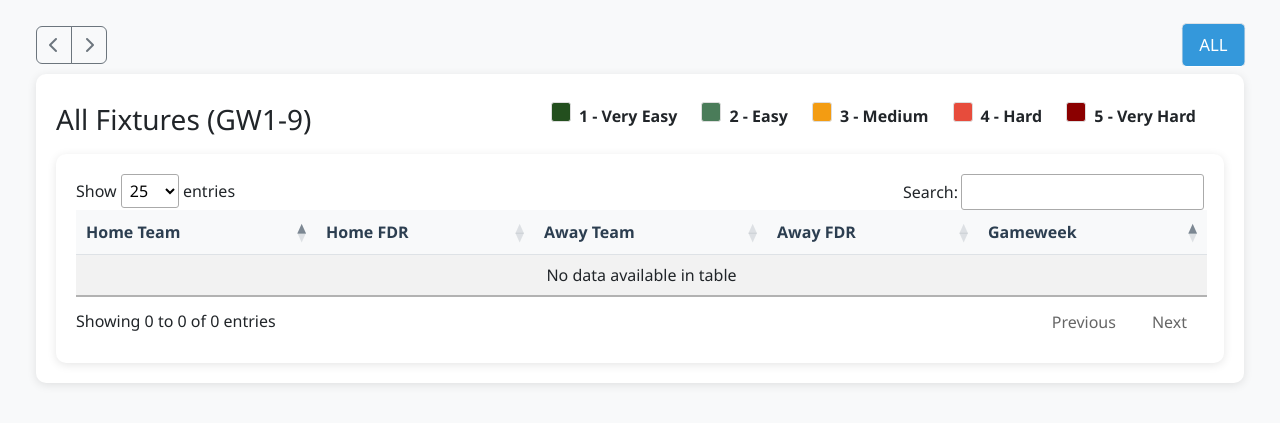
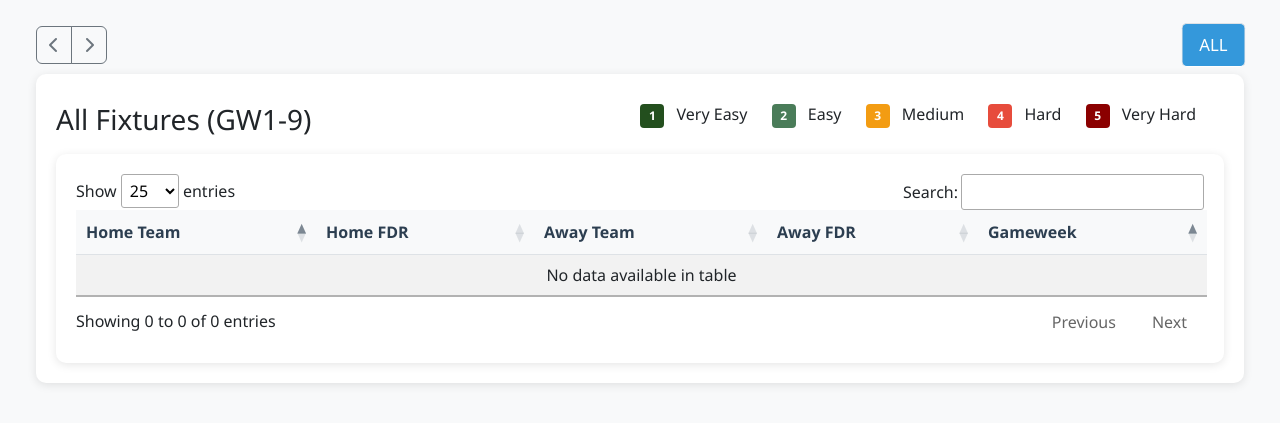
Before and after one commit to oos/FPL2, a Flask app: page /fdr in a window 1280 px wide. Shown: the part 80-503 px from the top of the page. Run offline with Flask 3, Linux system fonts and the light colour scheme; data that the repository does not hold is empty; some libraries are stand-ins or nearby versions.

Commit message:
ui(fdr): legend numbers inside colored boxes; remove dash; make labels normal weight

```diff
--- a/templates/fdr.html
+++ b/templates/fdr.html
@@ -76,12 +76,17 @@
             transform: scale(1.05);
         }
         .legend-color {
-            display: inline-block;
-            width: 20px;
-            height: 20px;
-            border-radius: 3px;
+            display: inline-flex;
+            align-items: center;
+            justify-content: center;
+            width: 24px;
+            height: 24px;
+            border-radius: 4px;
             margin-right: 8px;
-            border: 1px solid #ddd;
+            color: #ffffff;
+            font-weight: 600;
+            font-size: 12px;
+            border: none;
             transition: all 0.3s ease;
         }
         .legend-color:hover {
@@ -168,11 +173,11 @@
                     <div class="d-flex justify-content-between align-items-center mb-2">
                         <h3 class="mb-0">All Fixtures (GW1-9)</h3>
                         <div class="legend d-inline-block p-2 m-0" style="box-shadow:none; background:transparent;">
-                            <span class="legend-item"><span class="legend-color" style="background-color: #234f1e;"></span><strong>1 - Very Easy</strong></span>
-                            <span class="legend-item"><span class="legend-color" style="background-color: #4a7c59;"></span><strong>2 - Easy</strong></span>
-                            <span class="legend-item"><span class="legend-color" style="background-color: #f39c12;"></span><strong>3 - Medium</strong></span>
-                            <span class="legend-item"><span class="legend-color" style="background-color: #e74c3c;"></span><strong>4 - Hard</strong></span>
-                            <span class="legend-item"><span class="legend-color" style="background-color: #8b0000;"></span><strong>5 - Very Hard</strong></span>
+                            <span class="legend-item"><span class="legend-color" style="background-color: #234f1e;">1</span> Very Easy</span>
+                            <span class="legend-item"><span class="legend-color" style="background-color: #4a7c59;">2</span> Easy</span>
+                            <span class="legend-item"><span class="legend-color" style="background-color: #f39c12;">3</span> Medium</span>
+                            <span class="legend-item"><span class="legend-color" style="background-color: #e74c3c;">4</span> Hard</span>
+                            <span class="legend-item"><span class="legend-color" style="background-color: #8b0000;">5</span> Very Hard</span>
                         </div>
                     </div>
                     <div class="table-responsive">
@@ -251,11 +256,11 @@
                               <div class="d-flex justify-content-between align-items-center mb-2">
                                 <h3 class="mb-0">GW${gw} Fixtures</h3>
                                 <div class="legend d-inline-block p-2 m-0" style="box-shadow:none; background:transparent;">
-                                  <span class="legend-item"><span class="legend-color" style="background-color: #234f1e;"></span><strong>1 - Very Easy</strong></span>
-                                  <span class="legend-item"><span class="legend-color" style="background-color: #4a7c59;"></span><strong>2 - Easy</strong></span>
-                                  <span class="legend-item"><span class="legend-color" style="background-color: #f39c12;"></span><strong>3 - Medium</strong></span>
-                                  <span class="legend-item"><span class="legend-color" style="background-color: #e74c3c;"></span><strong>4 - Hard</strong></span>
-                                  <span class="legend-item"><span class="legend-color" style="background-color: #8b0000;"></span><strong>5 - Very Hard</strong></span>
+                                  <span class="legend-item"><span class="legend-color" style="background-color: #234f1e;">1</span> Very Easy</span>
+                                  <span class="legend-item"><span class="legend-color" style="background-color: #4a7c59;">2</span> Easy</span>
+                                  <span class="legend-item"><span class="legend-color" style="background-color: #f39c12;">3</span> Medium</span>
+                                  <span class="legend-item"><span class="legend-color" style="background-color: #e74c3c;">4</span> Hard</span>
+                                  <span class="legend-item"><span class="legend-color" style="background-color: #8b0000;">5</span> Very Hard</span>
                                 </div>
                               </div>
                               <div class="table-responsive">
```
